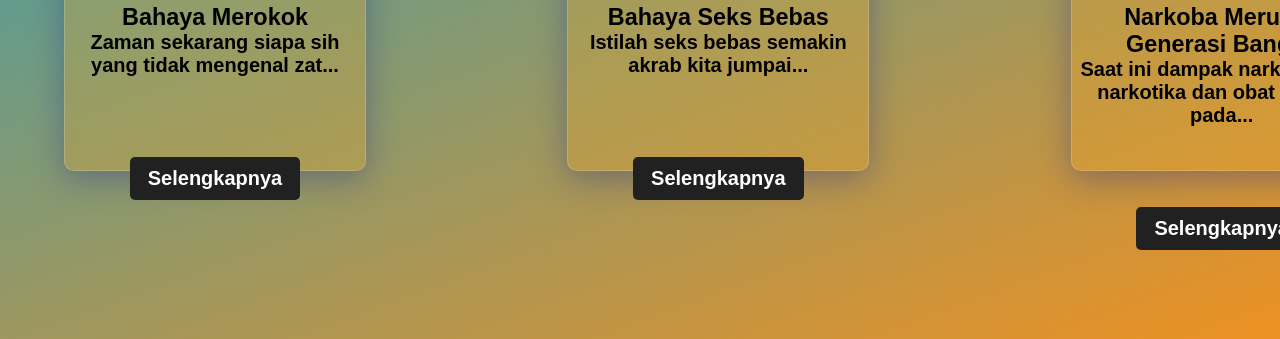
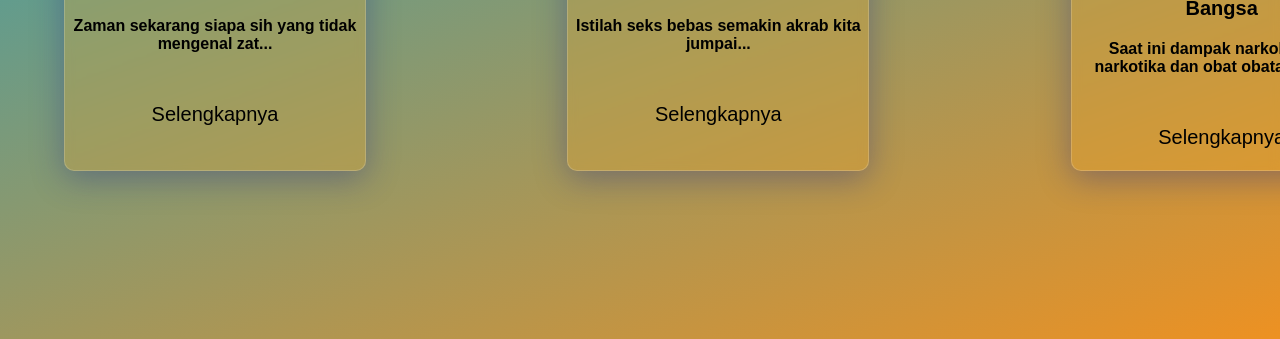
Before and after one commit to madhanii/tekweb20222, a plain HTML site: page index.html in a window 1280 px wide. Shown: the part 1261-1600 px from the top of the page. Drawn offline with nearby package versions, Linux system fonts and the light colour scheme.

Commit message:
Update styles.css

```diff
--- a/styles.css
+++ b/styles.css
@@ -2,6 +2,7 @@
     margin: 0;
     padding: 0;
     font-family: sans-serif;
+    scroll-behavior: smooth;
 }
 body{
     overflow-x: hidden ;
@@ -132,23 +133,32 @@ span{
 }
 
 .des a{
-    background: #212121;
-    padding: 10px 18px;
+    width: 200px;
+    height: 30px;
+    background-color: rgb(0, 0, 0, 0);
     text-decoration: none;
-    font-weight: bold;
+    color: rgb(0, 0, 0);
+    display: inline-block;
+    margin-top: -50px ;
+    border-radius: 5px;
+    transition: 1s;
+}
+.des h3{
+    font-size: 1em;
+    margin-top: -30px;
+}
+.des p{
+    font-size: 0.8em;
+    margin-top: 20px;
+}
+.des a:hover{
+    width: 200px;
+    height: 30px;
+    text-decoration: none;
+    background: linear-gradient(160deg,#13a2ca 0%, #ed9122 100%);
     color: #fff;
     display: inline-block;
-    margin: 30px 0;
-    border-radius: 5px;
-}
-.des a:hover{
-    background: #ffffff;
-    padding: 10px 18px;
-    text-decoration: none;
-    font-weight: bold;
-    color: #212121;
-    display: inline-block;
-    margin: 30px 0;
+    margin-top: -50px ;
     border-radius: 5px;
 }
 
```
